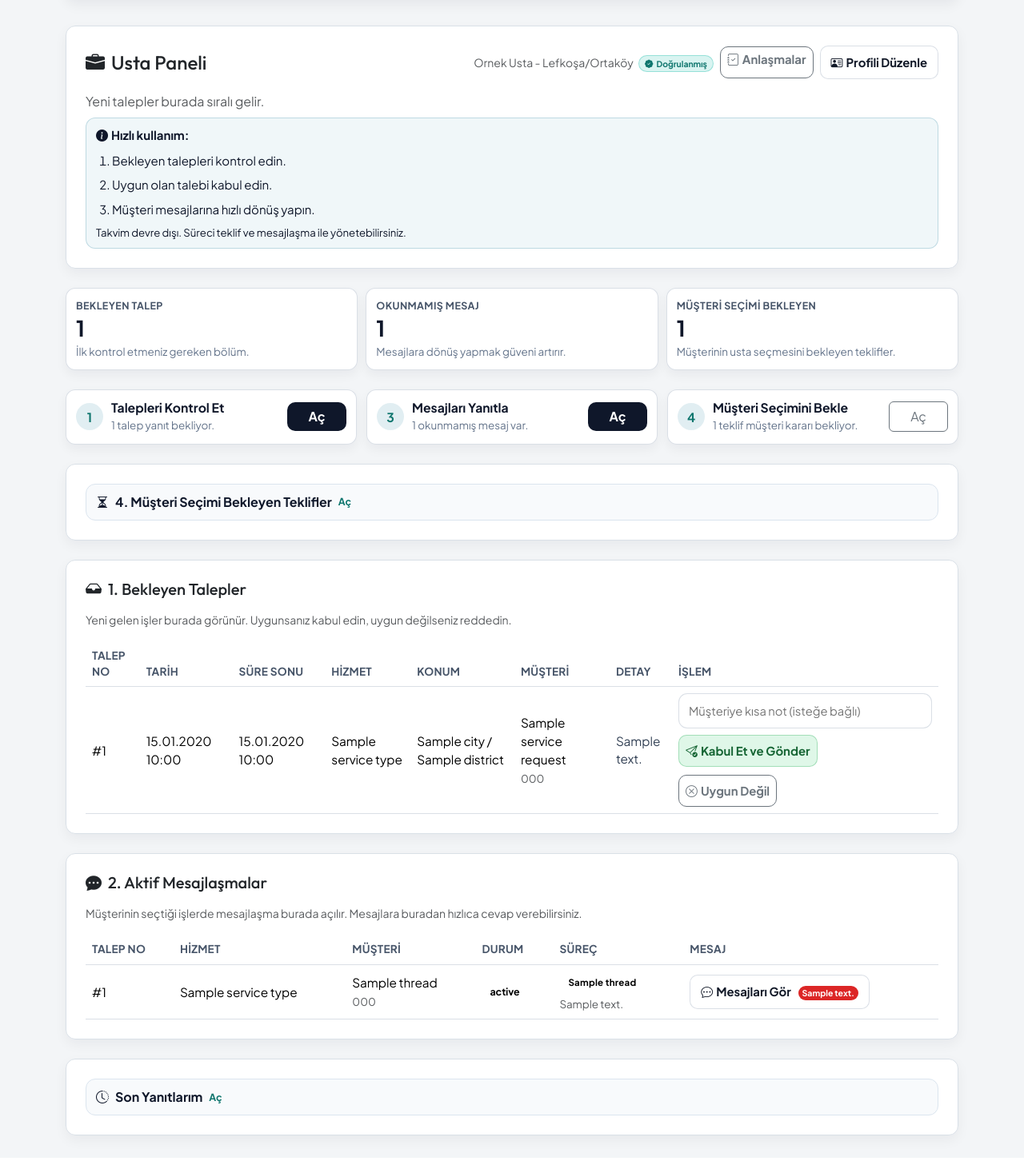
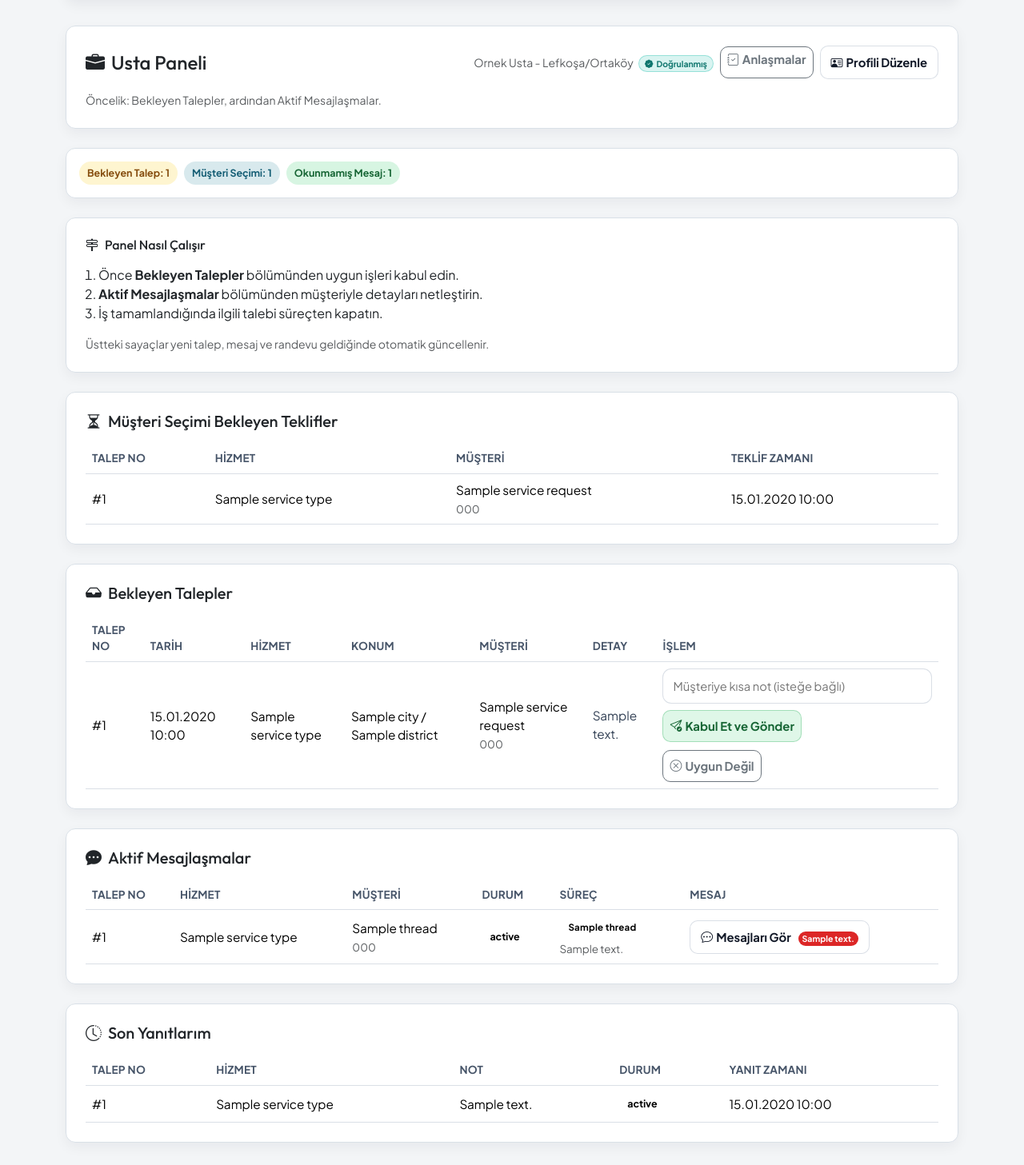
Before and after one commit to EgeSoykara/ustabul, a Django app: template Myapp/templates/Myapp/provider_requests.html in a window 1280 px wide. Shown: the part 84-1541 px from the top of the page at 80% size. Run offline with Django 5.2, Linux system fonts and the light colour scheme; data comes from the database, SQL or seed files in the repository; tables that the repository leaves empty hold one stand-in row (values such as "Sample post"); the template is opened without the code that fills it: values that come from a table or form of the project are taken from there, most other values are stand-ins (such as "Sample title", 1, 10 or a date in 2020); data that the repository does not hold is empty; some libraries are stand-ins or nearby versions.

Commit message:
usta yine degisti

```diff
--- a/Myapp/templates/Myapp/provider_requests.html
+++ b/Myapp/templates/Myapp/provider_requests.html
@@ -15,25 +15,7 @@
         <a href="{% url 'provider_profile' %}" class="btn btn-sm nav-ghost-btn"><i class="bi bi-person-vcard me-1"></i>Profili Düzenle</a>
       </div>
     </div>
-    <p class="mb-2 text-muted">Yeni talepler burada sıralı gelir.</p>
-    <div class="provider-simple-guide" role="note" aria-label="Hızlı kullanım adımları">
-      <strong><i class="bi bi-info-circle-fill me-1"></i>Hızlı kullanım:</strong>
-      <ol class="simple-guide-list mb-2">
-        <li>Bekleyen talepleri kontrol edin.</li>
-        <li>Uygun olan talebi kabul edin.</li>
-        {% if calendar_enabled %}
-          <li>Müşteri mesajlarına ve randevu adımlarına sırayla dönüş yapın.</li>
-        {% else %}
-          <li>Müşteri mesajlarına hızlı dönüş yapın.</li>
-        {% endif %}
-      </ol>
-      {% if calendar_enabled %}
-        <p class="small mb-1">Müşteri panelinde bu aşamalar sırasıyla "Usta yanıtı bekleniyor", "Usta seçimi" ve "Randevu onayı" olarak görünür.</p>
-        <p class="small mb-0">Randevu saati beklenen işler "Aktif Mesajlaşmalar" bölümünde ayrıca belirtilir.</p>
-      {% else %}
-        <p class="small mb-0">Takvim devre dışı. Süreci teklif ve mesajlaşma ile yönetebilirsiniz.</p>
-      {% endif %}
-    </div>
+    <p class="small text-muted mb-0">Öncelik: Bekleyen Talepler, ardından Aktif Mesajlaşmalar.</p>
   </div>
 </section>
 
@@ -47,83 +29,40 @@
   data-unread-messages-count="{{ total_unread_messages }}"
 ></div>
 
-<section class="provider-requests-section provider-kpi-grid mb-4">
-  <article class="provider-kpi-card">
-    <div class="provider-kpi-title">Bekleyen Talep</div>
-    <div class="provider-kpi-value">{{ pending_offers_count }}</div>
-    <div class="provider-kpi-note">İlk kontrol etmeniz gereken bölüm.</div>
-  </article>
+<section class="card panel-card provider-requests-section shadow-sm reveal-up mb-4">
+  <div class="card-body p-3">
+    <div class="d-flex align-items-center flex-wrap gap-2">
+      <span class="status-pill status-pending_provider">Bekleyen Talep: {{ pending_offers_count }}</span>
+      <span class="status-pill status-pending_customer">Müşteri Seçimi: {{ waiting_customer_selection_count }}</span>
+      <span class="status-pill status-matched">Okunmamış Mesaj: {{ total_unread_messages }}</span>
       {% if calendar_enabled %}
-  <article class="provider-kpi-card">
-    <div class="provider-kpi-title">Bekleyen Randevu</div>
-    <div class="provider-kpi-value">{{ pending_appointments_count }}</div>
-    <div class="provider-kpi-note">Randevu onayı bekleyen müşteri sayısı.</div>
-  </article>
+        <span class="status-pill status-pending">Bekleyen Randevu: {{ pending_appointments_count }}</span>
       {% endif %}
-  <article class="provider-kpi-card">
-    <div class="provider-kpi-title">Okunmamış Mesaj</div>
-    <div class="provider-kpi-value">{{ total_unread_messages }}</div>
-    <div class="provider-kpi-note">Mesajlara dönüş yapmak güveni artırır.</div>
-  </article>
-  <article class="provider-kpi-card">
-    <div class="provider-kpi-title">Müşteri Seçimi Bekleyen</div>
-    <div class="provider-kpi-value">{{ waiting_customer_selection_count }}</div>
-    <div class="provider-kpi-note">Müşterinin usta seçmesini bekleyen teklifler.</div>
-  </article>
-  {% if calendar_enabled %}
-  <article class="provider-kpi-card">
-    <div class="provider-kpi-title">Saat Bekleyen Eşleşme</div>
-    <div class="provider-kpi-value">{{ waiting_schedule_count }}</div>
-    <div class="provider-kpi-note">Müşteri randevu saati belirlemedi.</div>
-  </article>
-  {% endif %}
+    </div>
+  </div>
 </section>
 
-<section class="provider-requests-section provider-easy-steps mb-4" aria-label="Kolay kullanım adımları">
-  <article class="provider-step-card">
-    <div class="provider-step-no">1</div>
-    <div class="provider-step-body">
-      <div class="provider-step-title">Talepleri Kontrol Et</div>
-      <div class="provider-step-meta">{{ pending_offers_count }} talep yanıt bekliyor.</div>
+<section class="card panel-card provider-requests-section shadow-sm reveal-up mb-4">
+  <div class="card-body p-4">
+    <h2 class="h6 mb-3"><i class="bi bi-signpost-2 me-2"></i>Panel Nasıl Çalışır</h2>
+    <ol class="mb-3 ps-3">
+      <li>Önce <strong>Bekleyen Talepler</strong> bölümünden uygun işleri kabul edin.</li>
+      <li><strong>Aktif Mesajlaşmalar</strong> bölümünden müşteriyle detayları netleştirin.</li>
+      {% if calendar_enabled %}
+        <li>Randevu geldiyse <strong>Bekleyen Randevu Talepleri</strong> bölümünde onaylayın veya reddedin.</li>
+        <li>İş tamamlandığında <strong>Onaylı Randevular</strong> bölümünden kapatın.</li>
+      {% else %}
+        <li>İş tamamlandığında ilgili talebi süreçten kapatın.</li>
+      {% endif %}
+    </ol>
+    <p class="small text-muted mb-0">Üstteki sayaçlar yeni talep, mesaj ve randevu geldiğinde otomatik güncellenir.</p>
   </div>
-    <a href="#pending-offers" class="btn btn-main provider-step-link">Aç</a>
-  </article>
-  {% if calendar_enabled %}
-    <article class="provider-step-card">
-      <div class="provider-step-no">2</div>
-      <div class="provider-step-body">
-        <div class="provider-step-title">Randevuları Onayla</div>
-        <div class="provider-step-meta">{{ pending_appointments_count }} randevu onay bekliyor.</div>
-      </div>
-      <a href="#pending-appointments" class="btn btn-main provider-step-link">Aç</a>
-    </article>
-  {% endif %}
-  <article class="provider-step-card">
-    <div class="provider-step-no">3</div>
-    <div class="provider-step-body">
-      <div class="provider-step-title">Mesajları Yanıtla</div>
-      <div class="provider-step-meta">{{ total_unread_messages }} okunmamış mesaj var.</div>
-    </div>
-    <a href="#active-threads" class="btn btn-main provider-step-link">Aç</a>
-  </article>
-  <article class="provider-step-card">
-    <div class="provider-step-no">4</div>
-    <div class="provider-step-body">
-      <div class="provider-step-title">Müşteri Seçimini Bekle</div>
-      <div class="provider-step-meta">{{ waiting_customer_selection_count }} teklif müşteri kararı bekliyor.</div>
-    </div>
-    <a href="#waiting-selection" class="btn btn-outline-secondary provider-step-link">Aç</a>
-  </article>
 </section>
 
+{% if waiting_customer_selection_offers %}
 <section id="waiting-selection" class="card panel-card provider-requests-section shadow-sm reveal-up mb-4">
   <div class="card-body p-4">
-    <details class="provider-history-collapse">
-      <summary><i class="bi bi-hourglass-split me-2"></i>4. Müşteri Seçimi Bekleyen Teklifler</summary>
-      <p class="small text-muted mt-3 mb-3">
-        Teklifinizi kabul listesine gönderdiniz. Müşteri bir usta seçecek. Başka bir usta seçilirse bu liste otomatik güncellenir.
-      </p>
-      {% if waiting_customer_selection_offers %}
+    <h2 class="h5 mb-3"><i class="bi bi-hourglass-split me-2"></i>Müşteri Seçimi Bekleyen Teklifler</h2>
       <div class="table-responsive">
         <table class="table request-table align-middle mb-0">
           <thead>
@@ -132,7 +71,6 @@
               <th>Hizmet</th>
               <th>Müşteri</th>
               <th>Teklif Zamanı</th>
-                <th>Durum</th>
             </tr>
           </thead>
           <tbody>
@@ -145,9 +83,6 @@
                   <br><span class="small text-muted">{{ offer.service_request.customer_phone }}</span>
                 </td>
                 <td data-label="Teklif Zamanı">{{ offer.responded_at|default:offer.sent_at|date:"d.m.Y H:i" }}</td>
-                  <td data-label="Durum">
-                    <span class="provider-flow-badge provider-flow-warning">Müşteri seçimi bekleniyor</span>
-                  </td>
               </tr>
             {% endfor %}
           </tbody>
@@ -155,9 +90,7 @@
       </div>
       {% if waiting_customer_selection_page_obj.has_other_pages %}
         <div class="d-flex align-items-center justify-content-between flex-wrap gap-2 mt-3">
-            <span class="small text-muted">
-              Sayfa {{ waiting_customer_selection_page_obj.number }} / {{ waiting_customer_selection_page_obj.paginator.num_pages }}
-            </span>
+          <span class="small text-muted">Sayfa {{ waiting_customer_selection_page_obj.number }} / {{ waiting_customer_selection_page_obj.paginator.num_pages }}</span>
           <nav aria-label="Müşteri seçimi bekleyen teklif sayfalama">
             <ul class="pagination mb-0">
               <li class="page-item {% if not waiting_customer_selection_page_obj.has_previous %}disabled{% endif %}">
@@ -175,17 +108,13 @@
           </nav>
         </div>
       {% endif %}
-      {% else %}
-        <p class="mb-0 text-muted">Şu anda müşteri seçimi bekleyen teklifiniz yok.</p>
-      {% endif %}
-    </details>
   </div>
 </section>
+{% endif %}
 
 <section id="pending-offers" class="card panel-card provider-requests-section shadow-sm reveal-up mb-4">
   <div class="card-body p-4">
-    <h2 class="h5 mb-3"><i class="bi bi-inbox-fill me-2"></i>1. Bekleyen Talepler</h2>
-    <p class="small text-muted mb-3">Yeni gelen işler burada görünür. Uygunsanız kabul edin, uygun değilseniz reddedin.</p>
+    <h2 class="h5 mb-3"><i class="bi bi-inbox-fill me-2"></i>Bekleyen Talepler</h2>
     {% if pending_offers %}
       <div class="table-responsive">
         <table class="table request-table align-middle mb-0">
@@ -193,7 +122,6 @@
             <tr>
               <th>Talep No</th>
               <th>Tarih</th>
-              <th>Süre Sonu</th>
               <th>Hizmet</th>
               <th>Konum</th>
               <th>Müşteri</th>
@@ -206,24 +134,11 @@
               <tr>
                 <td data-label="Talep No">#{{ offer.service_request.id }}</td>
                 <td data-label="Tarih">{{ offer.sent_at|date:"d.m.Y H:i" }}</td>
-                <td data-label="Süre Sonu">
-                  {% if offer.expires_at %}
-                    {{ offer.expires_at|date:"d.m.Y H:i" }}
-                  {% else %}
-                    -
-                  {% endif %}
-                </td>
                 <td data-label="Hizmet">{{ offer.service_request.service_type.name }}</td>
                 <td data-label="Konum">{{ offer.service_request.city }} / {{ offer.service_request.district }}</td>
                 <td data-label="Müşteri">{{ offer.service_request.customer_name }}<br><span class="small text-muted">{{ offer.service_request.customer_phone }}</span></td>
                 <td data-label="Detay">
                   <div class="request-detail-preview">{{ offer.service_request.details|truncatechars:120 }}</div>
-                  {% if offer.service_request.details|length > 120 %}
-                    <details class="request-detail-disclosure mt-1">
-                      <summary>Detayın Tamamını Gör</summary>
-                      <div class="request-detail-full">{{ offer.service_request.details|linebreaksbr }}</div>
-                    </details>
-                  {% endif %}
                 </td>
                 <td data-label="İşlem">
                   <div class="request-actions-stack">
@@ -273,8 +188,7 @@
 
 <section id="active-threads" class="card panel-card provider-requests-section shadow-sm reveal-up mb-4">
   <div class="card-body p-4">
-    <h2 class="h5 mb-3"><i class="bi bi-chat-dots-fill me-2"></i>2. Aktif Mesajlaşmalar</h2>
-    <p class="small text-muted mb-3">Müşterinin seçtiği işlerde mesajlaşma burada açılır. Mesajlara buradan hızlıca cevap verebilirsiniz.</p>
+    <h2 class="h5 mb-3"><i class="bi bi-chat-dots-fill me-2"></i>Aktif Mesajlaşmalar</h2>
     {% if active_threads %}
       <div class="table-responsive">
         <table class="table request-table align-middle mb-0">
@@ -284,11 +198,7 @@
               <th>Hizmet</th>
               <th>Müşteri</th>
               <th>Durum</th>
-              {% if calendar_enabled %}
-                <th>Randevu Akışı</th>
-              {% else %}
               <th>Süreç</th>
-              {% endif %}
               <th>Mesaj</th>
             </tr>
           </thead>
@@ -302,7 +212,7 @@
                   <br><span class="small text-muted">{{ thread.customer_phone }}</span>
                 </td>
                 <td data-label="Durum"><span class="status-pill status-{{ thread.status }}">{{ thread.get_status_display }}</span></td>
-                <td data-label="{% if calendar_enabled %}Randevu Akışı{% else %}Süreç{% endif %}">
+                <td data-label="Süreç">
                   <div class="provider-flow-badge provider-flow-{{ thread.appointment_feedback_tone }}">
                     {{ thread.appointment_feedback_label }}
                   </div>
@@ -352,8 +262,7 @@
 {% if calendar_enabled %}
 <section id="pending-appointments" class="card panel-card provider-requests-section shadow-sm reveal-up mb-4">
   <div class="card-body p-4">
-    <h2 class="h5 mb-3"><i class="bi bi-calendar-week-fill me-2"></i>3. Bekleyen Randevu Talepleri</h2>
-    <p class="small text-muted mb-3">Müşterinin talep ettiği randevu saatleri. Uygunsa onaylayın, değilse reddedin.</p>
+    <h2 class="h5 mb-3"><i class="bi bi-calendar-week-fill me-2"></i>Bekleyen Randevu Talepleri</h2>
     {% if pending_appointments %}
       <div class="table-responsive">
         <table class="table request-table align-middle mb-0">
@@ -428,7 +337,6 @@
 <section class="card panel-card provider-requests-section shadow-sm reveal-up mb-4">
   <div class="card-body p-4">
     <h2 class="h5 mb-3"><i class="bi bi-calendar-check-fill me-2"></i>Onaylı Randevular</h2>
-    <p class="small text-muted mb-3">Onaylanan randevular burada görünür. İş bittiyse “İş Tamamlandı” butonunu kullanın.</p>
     {% if confirmed_appointments %}
       <div class="table-responsive">
         <table class="table request-table align-middle mb-0">
@@ -516,9 +424,7 @@
 
 <section class="card panel-card provider-requests-section shadow-sm reveal-up">
   <div class="card-body p-4">
-    <details class="provider-history-collapse">
-      <summary><i class="bi bi-clock-history me-2"></i>Son Yanıtlarım</summary>
-      <p class="small text-muted mt-3 mb-3">Bilgi amaçlı geçmiş cevaplarınız.</p>
+    <h2 class="h5 mb-3"><i class="bi bi-clock-history me-2"></i>Son Yanıtlarım</h2>
       {% if recent_offers %}
         <div class="table-responsive">
           <table class="table request-table align-middle mb-0">
@@ -569,16 +475,13 @@
       {% else %}
         <p class="mb-0 text-muted">Henüz cevaplanan teklif yok.</p>
       {% endif %}
-    </details>
   </div>
 </section>
 
 {% if calendar_enabled %}
 <section class="card panel-card provider-requests-section shadow-sm reveal-up mt-4">
   <div class="card-body p-4">
-    <details class="provider-history-collapse">
-      <summary><i class="bi bi-calendar2-minus-fill me-2"></i>Randevu Geçmişi</summary>
-      <p class="small text-muted mt-3 mb-3">Önceki randevularınızın özeti.</p>
+    <h2 class="h5 mb-3"><i class="bi bi-calendar2-minus-fill me-2"></i>Randevu Geçmişi</h2>
       {% if recent_appointments %}
         <div class="table-responsive">
           <table class="table request-table align-middle mb-0">
@@ -633,7 +536,6 @@
       {% else %}
         <p class="mb-0 text-muted">Randevu geçmişi henüz oluşmadı.</p>
       {% endif %}
-    </details>
   </div>
 </section>
 {% endif %}
```
Lines whose indentation alone changed are shown as unchanged.
